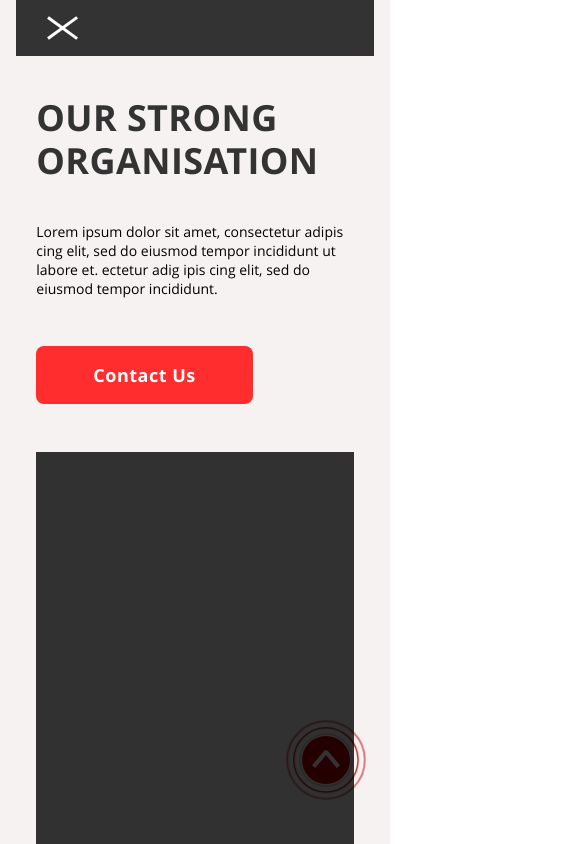
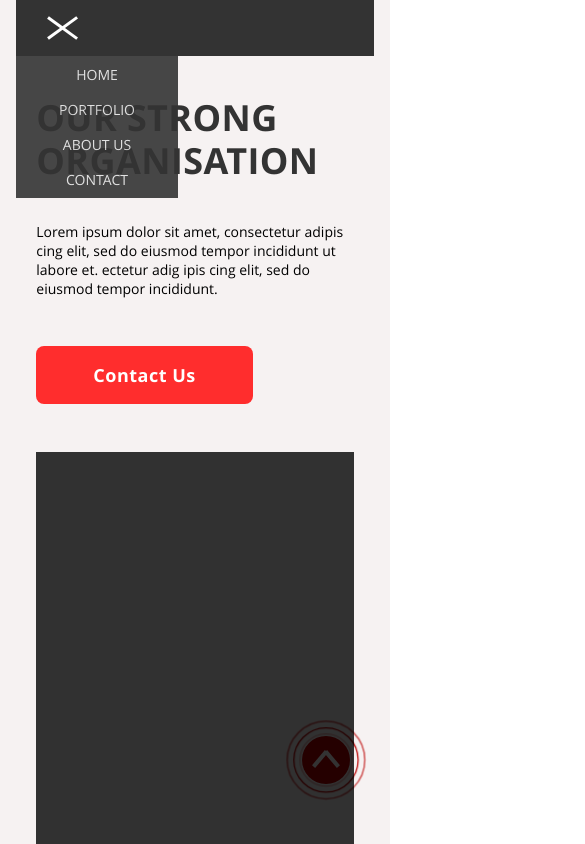
Before and after one commit to Lyashyk/Landing_1, a plain HTML site: page index.html in a window 390 px wide. Both pictures are taken after a click on the button 66 px from the left and 28 px from the top of the page. Shown: the top 844 px of the page, 585 px wide, since content can reach past the window. Drawn offline with Linux system fonts and the light colour scheme.

Commit message:
new commit

```diff
--- a/components/main-menu.css
+++ b/components/main-menu.css
@@ -1,14 +1,17 @@
 .mainMenu {
+  position: relative;
   background-color: #333;
   transition: all 0.2s linear;
   vertical-align: middle;
 }
 
+.mainMenu--visibleList .mainMenu-hiddenList {
+  display: block;
+}
+
 .mainMenu-burger {
   display: none;
   padding: 16px 32px;
-  margin: 0 auto;
-  width: 600px;
   font-size: 0;
   vertical-align: middle;
 }
@@ -21,10 +24,57 @@
 
 .mainMenu-hiddenList {
   display: none;
-  padding: 0 32px;
-  margin: 0 auto;
-  width: 600px;
+  background-color: #333;
+  position: absolute;
+  top: 56px;
+  padding: 0;
+  width: 160px;
   font-size: 0;
+  opacity: 0.9;
+  border: 1px solid #333;
+}
+
+.mainMenu-hiddenItem {
+  text-align: center;
+  transition: background-color linear 0.2s;
+}
+
+.mainMenu-hiddenItem:hover {
+  background-color: #f6f2f2;
+}
+
+.mainMenu-hiddenItem:focus {
+  background-color: #f6f2f2;
+}
+
+.mainMenu-hiddenItem:active {
+  background-color:#f6f2f2;
+}
+
+.mainMenu-hiddenLink {
+  width: 100%;
+  display: inline-block;
+  box-sizing: border-box;
+  padding: 8px 0;
+  color: #e0e0e0;
+  text-transform: uppercase;
+  outline: none;
+  text-decoration: none;
+  font-size: 14px;
+  transition: color linear 0.2s;
+}
+
+.mainMenu-hiddenLink:hover {
+  color: #ff2d2d;
+  opacity: 1;
+}
+
+.mainMenu-hiddenLink:focus {
+  color: #5c5c5c;
+}
+
+.mainMenu-hiddenLink:active {
+  color: #e21212;
 }
 
 .mainMenu-list {
@@ -46,9 +96,7 @@
     }
 } */
 
-.mainMenu-hiddenItem {
-  list-style: none;
-}
+
 
 .mainMenu-item {
   list-style: none;
@@ -61,17 +109,7 @@
   cursor: pointer;
 }
 
-.mainMenu-hiddenLink {
-  width: 100%;
-  display: inline-block;
-  box-sizing: border-box;
-  padding: 8px 0;
-  color: #e0e0e0;
-  text-transform: uppercase;
-  outline: none;
-  text-decoration: none;
-  font-size: 14px;
-}
+
 
 .mainMenu-hiddenLink:hover {
   color: #ff2d2d;
--- a/scripts/index.js
+++ b/scripts/index.js
@@ -18,15 +18,18 @@ window.addEventListener("scroll", onscrollEventFunction);
 
 //----------------------------------------------------------------------------------------------------------------------
 const buttonMainMenu = document.getElementsByClassName("burgerButton")[0];
+const mainMenu = document.getElementsByClassName("mainMenu")[0];
 var buttonMainMenuClickEventFunctionFlag = 1;
 
 buttonMainMenuClickEventFunction = () => {
   if (buttonMainMenuClickEventFunctionFlag === 1) {
     buttonMainMenu.classList.add("burgerButton--click");
     buttonMainMenu.classList.remove("burgerButton--unclick");
+    mainMenu.classList.add("mainMenu--visibleList");
   } else {
     buttonMainMenu.classList.remove("burgerButton--click");
     buttonMainMenu.classList.add("burgerButton--unclick");
+    mainMenu.classList.remove("mainMenu--visibleList");
   }
   // return (buttonMainMenuClickEventFunctionFlag = -buttonMainMenuClickEventFunctionFlag);
   buttonMainMenuClickEventFunctionFlag = -buttonMainMenuClickEventFunctionFlag;
```
